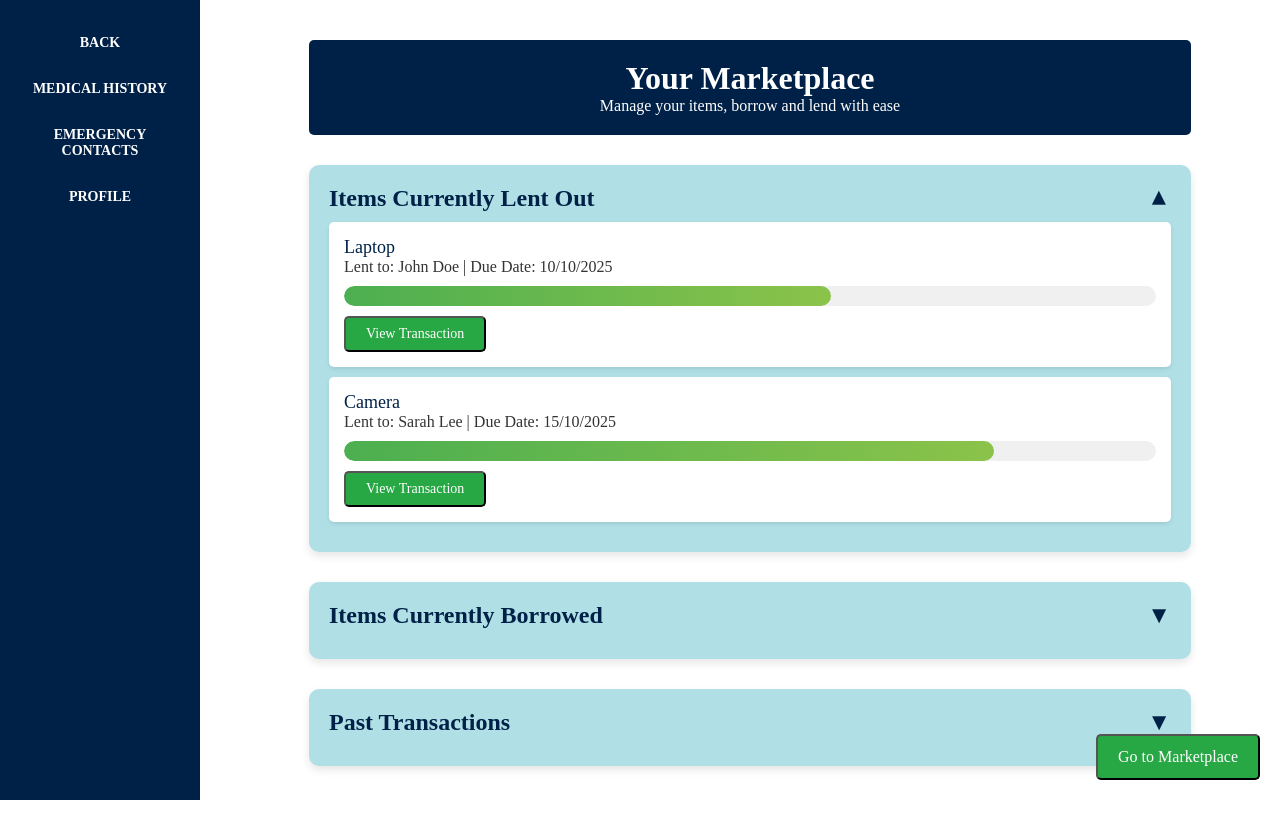
After one commit to 23f2000599/ResQNet, a Flask app: page /market in a window 1280 px wide, after a click that opens the changed part. The commit adds this page. Run offline with Flask 3, Linux system fonts and the light colour scheme.

Commit message:
marketplace update

```diff
--- a/main.py
+++ b/main.py
@@ -12,5 +12,9 @@ def details():
 def emergencycon():
     return render_template("emergencycon.html")
 
+@app.route("/market")
+def market():
+    return render_template("market.html")
+
 if __name__=="__main__":
     app.run(debug=True)
--- /dev/null
+++ b/templates/market.html
@@ -0,0 +1,327 @@
+<!DOCTYPE html>
+<html lang="en">
+<head>
+    <meta charset="UTF-8">
+    <meta name="viewport" content="width=device-width, initial-scale=1.0">
+    <title>Marketplace</title>
+    <link href="https://fonts.googleapis.com/css2?family=Inter:wght@400;500;600&display=swap" rel="stylesheet">
+    <style>
+        * {
+            margin: 0;
+            padding: 0;
+            box-sizing: border-box;
+            font-family: 'Times New Roman', serif;
+        }
+
+        body {
+            min-height: 100vh;
+            background: white;
+            padding: 0;
+            display: flex;
+            position: relative;
+        }
+
+        .navbar {
+            width: 200px;
+            background-color: #002147;
+            padding: 20px 0;
+            display: flex;
+            flex-direction: column;
+            align-items: center;
+            position: fixed;
+            left: 0;
+            top: 0;
+            bottom: 0;
+        }
+
+        .navbar a {
+            color: white;
+            text-decoration: none;
+            font-weight: bold;
+            font-size: 14px;
+            text-transform: uppercase;
+            padding: 15px 20px;
+            width: 100%;
+            text-align: center;
+        }
+
+        .navbar a:hover {
+            background-color: #2a5298;
+        }
+
+        .content {
+            margin-left: 220px;
+            width: 100%;
+            padding: 40px;
+            display: flex;
+            flex-direction: column;
+            align-items: center;
+            justify-content: center;
+        }
+
+        .marketplace-header {
+            width: 90%;
+            max-width: 1000px;
+            background-color: #002147;
+            color: white;
+            padding: 20px;
+            border-radius: 5px;
+            text-align: center;
+            margin-bottom: 30px;
+        }
+
+        .marketplace-section {
+            width: 90%;
+            max-width: 1000px;
+            background-color: #B0E0E6;
+            margin-bottom: 30px;
+            border-radius: 10px;
+            padding: 20px;
+            box-shadow: 0 4px 8px rgba(0, 0, 0, 0.1);
+        }
+
+        .section-title {
+            font-size: 24px;
+            font-weight: 600;
+            color: #002147;
+            margin-bottom: 10px;
+            cursor: pointer;
+            display: flex;
+            align-items: center;
+            justify-content: space-between;
+            width: 100%;
+        }
+
+        .section-title .arrow {
+            transition: transform 0.3s;
+        }
+
+        .item-card {
+            background-color: white;
+            padding: 15px;
+            border-radius: 5px;
+            margin-bottom: 10px;
+            box-shadow: 0 2px 4px rgba(0, 0, 0, 0.1);
+        }
+
+        .item-title {
+            font-size: 18px;
+            font-weight: 500;
+            color: #002147;
+        }
+
+        .item-info {
+            font-size: 16px;
+            color: #333;
+        }
+
+        .progress-bar-container {
+            width: 100%;
+            height: 20px;
+            background-color: #f0f0f0;
+            border-radius: 10px;
+            margin-top: 10px;
+            overflow: hidden;
+        }
+
+        .progress-bar {
+            height: 100%;
+            background: linear-gradient(to right, #4caf50, #8bc34a);
+            border-radius: 10px;
+            width: 0%;
+            transition: width 1s ease;
+        }
+
+        .transaction-btn {
+            background-color: #28a745; /* Green background */
+            color: white;
+            padding: 8px 20px;
+            border-radius: 5px;
+            font-size: 14px;
+            cursor: pointer;
+            text-decoration: none;
+            display: inline-block;
+            margin-top: 10px;
+        }
+
+        .transaction-btn:hover {
+            background-color: #218838;
+        }
+
+        .transaction-details {
+            display: none;
+            margin-top: 10px;
+            padding: 10px;
+            background-color: #f1f1f1;
+            border-radius: 5px;
+            font-size: 14px;
+            color: #333;
+        }
+
+        .toggle-content {
+            display: none;
+        }
+
+        .toggle-content.show {
+            display: block;
+        }
+
+        .go-to-marketplace-btn {
+            position: fixed;
+            bottom: 20px;
+            right: 20px;
+            background-color: #28a745;
+            color: white;
+            padding: 12px 20px;
+            border-radius: 5px;
+            font-size: 16px;
+            cursor: pointer;
+            text-decoration: none;
+        }
+
+        .go-to-marketplace-btn:hover {
+            background-color: #218838;
+        }
+
+        @media (max-width: 600px) {
+            .marketplace-header {
+                font-size: 18px;
+            }
+
+            .marketplace-section {
+                padding: 15px;
+            }
+
+            .item-card {
+                padding: 10px;
+            }
+        }
+    </style>
+</head>
+<body>
+
+    <div class="navbar">
+        <a href="#">Back</a>
+        <a href="#">Medical History</a>
+        <a href="#">Emergency Contacts</a>
+        <a href="#">Profile</a>
+    </div>
+
+    <div class="content">
+        <div class="marketplace-header">
+            <h1>Your Marketplace</h1>
+            <p>Manage your items, borrow and lend with ease</p>
+        </div>
+
+        <!-- Items Currently Lent Out Section -->
+        <div class="marketplace-section">
+            <h2 class="section-title" onclick="toggleSection('lent-out-items')">
+                Items Currently Lent Out
+                <span class="arrow">&#9660;</span>
+            </h2>
+            <div id="lent-out-items" class="toggle-content">
+                <div class="item-card">
+                    <div class="item-title">Laptop</div>
+                    <div class="item-info">Lent to: John Doe | Due Date: 10/10/2025</div>
+                    <div class="progress-bar-container">
+                        <div class="progress-bar" style="width: 60%"></div>
+                    </div>
+                    <button class="transaction-btn" onclick="toggleTransactionDetails('transaction-details-laptop')">View Transaction</button>
+                    <div id="transaction-details-laptop" class="transaction-details">
+                        <p>Name: John Doe</p>
+                        <p>Phone: 123-456-7890</p>
+                        <p>Email: johndoe@example.com</p>
+                    </div>
+                </div>
+                <div class="item-card">
+                    <div class="item-title">Camera</div>
+                    <div class="item-info">Lent to: Sarah Lee | Due Date: 15/10/2025</div>
+                    <div class="progress-bar-container">
+                        <div class="progress-bar" style="width: 80%"></div>
+                    </div>
+                    <button class="transaction-btn" onclick="toggleTransactionDetails('transaction-details-camera')">View Transaction</button>
+                    <div id="transaction-details-camera" class="transaction-details">
+                        <p>Name: Sarah Lee</p>
+                        <p>Phone: 987-654-3210</p>
+                        <p>Email: sarahlee@example.com</p>
+                    </div>
+                </div>
+            </div>
+        </div>
+
+        <!-- Items Currently Borrowed Section -->
+        <div class="marketplace-section">
+            <h2 class="section-title" onclick="toggleSection('borrowed-items')">
+                Items Currently Borrowed
+                <span class="arrow">&#9660;</span>
+            </h2>
+            <div id="borrowed-items" class="toggle-content">
+                <div class="item-card">
+                    <div class="item-title">Projector</div>
+                    <div class="item-info">Borrowed from: Mike Smith | Due Date: 12/10/2025</div>
+                    <div class="progress-bar-container">
+                        <div class="progress-bar" style="width: 45%"></div>
+                    </div>
+                    <button class="transaction-btn" onclick="toggleTransactionDetails('transaction-details-projector')">View Transaction</button>
+                    <div id="transaction-details-projector" class="transaction-details">
+                        <p>Name: Mike Smith</p>
+                        <p>Phone: 123-321-1234</p>
+                        <p>Email: mikesmith@example.com</p>
+                    </div>
+                </div>
+                <div class="item-card">
+                    <div class="item-title">Headphones</div>
+                    <div class="item-info">Borrowed from: Alice Green | Due Date: 14/10/2025</div>
+                    <div class="progress-bar-container">
+                        <div class="progress-bar" style="width: 30%"></div>
+                    </div>
+                    <button class="transaction-btn" onclick="toggleTransactionDetails('transaction-details-headphones')">View Transaction</button>
+                    <div id="transaction-details-headphones" class="transaction-details">
+                        <p>Name: Alice Green</p>
+                        <p>Phone: 555-666-7777</p>
+                        <p>Email: alicegreen@example.com</p>
+                    </div>
+                </div>
+            </div>
+        </div>
+
+        <!-- Past Transactions Section (Dynamic Toggle) -->
+        <div class="marketplace-section">
+            <h2 class="section-title" onclick="toggleSection('past-transactions')">
+                Past Transactions
+                <span class="arrow">&#9660;</span>
+            </h2>
+            <div id="past-transactions" class="toggle-content">
+                <div class="item-card">
+                    <div class="item-title">Smartphone</div>
+                    <div class="item-info">Borrowed from: Alex Brown | Returned on: 01/09/2025</div>
+                    <button class="transaction-btn" onclick="toggleTransactionDetails('transaction-details-smartphone')">View Transaction</button>
+                    <div id="transaction-details-smartphone" class="transaction-details">
+                        <p>Name: Alex Brown</p>
+                        <p>Phone: 123-111-2222</p>
+                        <p>Email: alexbrown@example.com</p>
+                    </div>
+                </div>
+            </div>
+        </div>
+
+        <button class="go-to-marketplace-btn">Go to Marketplace</button>
+    </div>
+
+    <script>
+        // Function to toggle the visibility of sections
+        function toggleSection(sectionId) {
+            var section = document.getElementById(sectionId);
+            var arrow = section.previousElementSibling.querySelector('.arrow');
+            section.classList.toggle('show');
+            arrow.style.transform = section.classList.contains('show') ? 'rotate(180deg)' : 'rotate(0deg)';
+        }
+
+        // Function to toggle transaction details visibility
+        function toggleTransactionDetails(detailsId) {
+            var details = document.getElementById(detailsId);
+            details.style.display = (details.style.display === "none" || details.style.display === "") ? "block" : "none";
+        }
+    </script>
+</body>
+</html>
```
Also changed, not shown: templates/details.html (+40 -35 lines).
